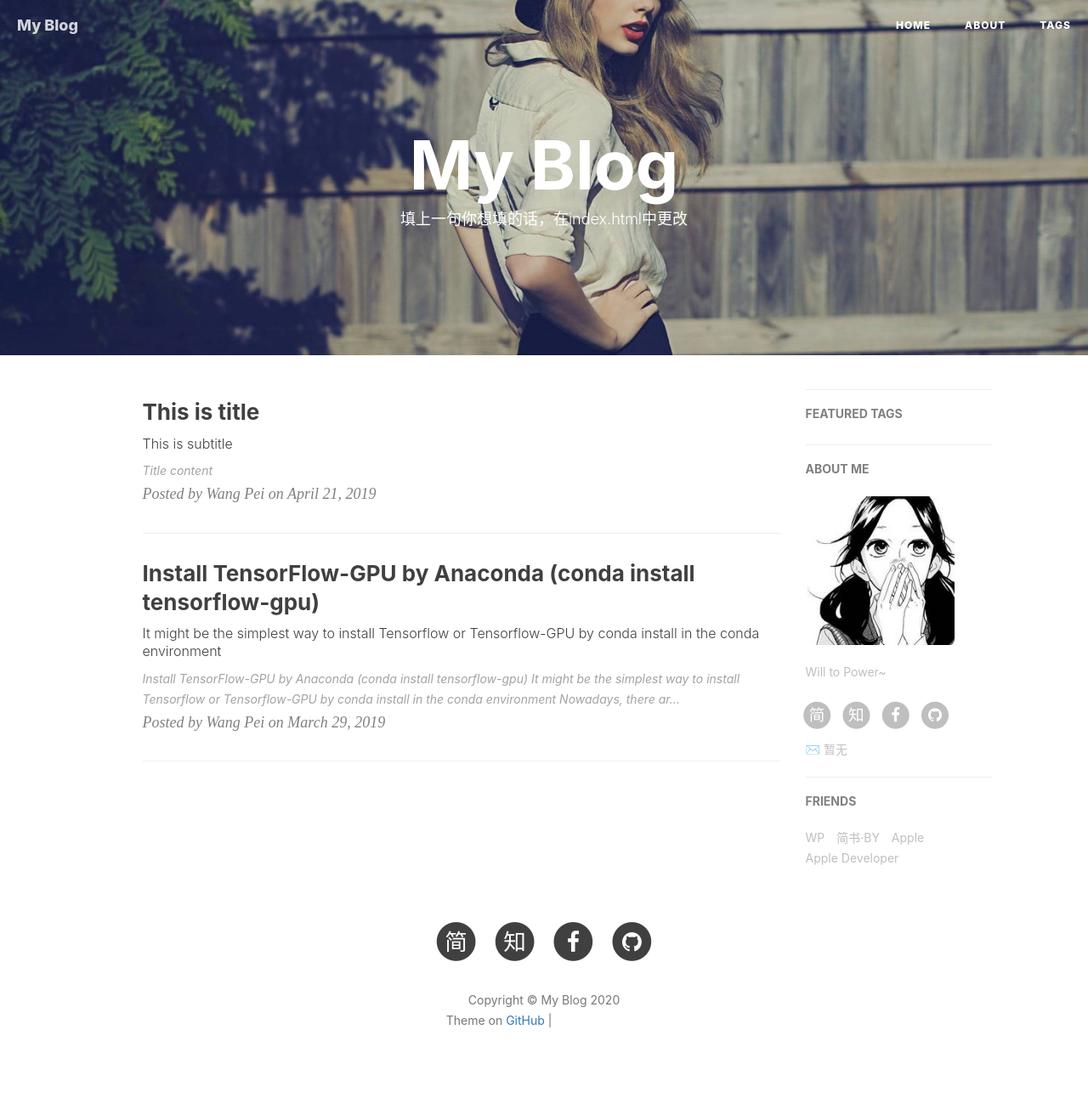
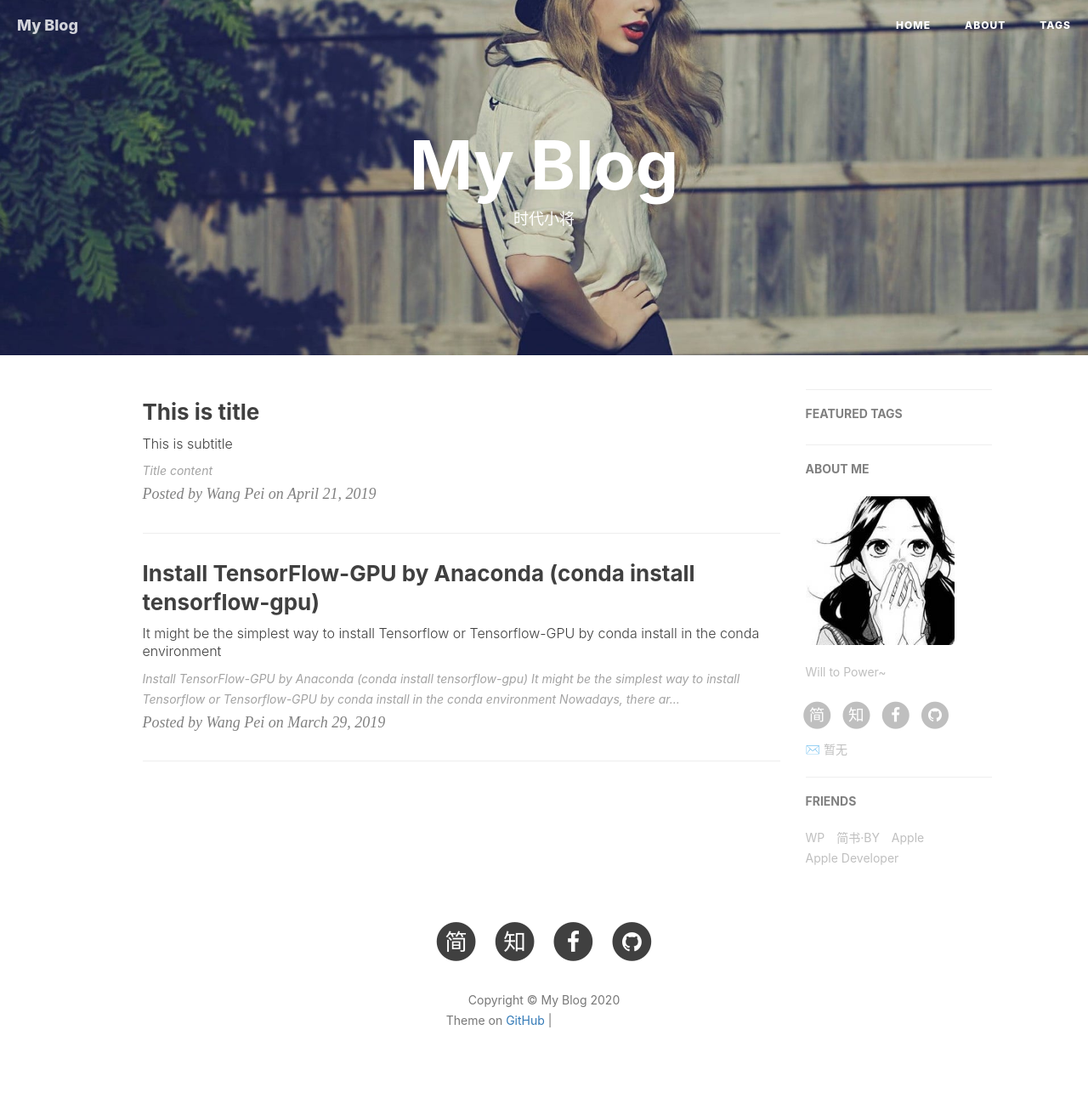
Before and after one commit to mzza/mzza.github.io, a Jekyll site: the page built from index.html, in a window 1280 px wide. Shown: the whole page at 85% size. Built offline with Jekyll 4.4.1, drawn with Linux system fonts in a browser that asks for light colours; nearby versions of some CDN libraries; the list of posts is cut into pages by our own code; comment, search, counter and statistics services are not loaded; grey boxes are pictures that could not be loaded.

Commit message:
Update index.html

```diff
--- a/index.html
+++ b/index.html
@@ -1,6 +1,6 @@
 ---
 layout: page
-description: "填上一句你想填的话，在index.html中更改"
+description: "时代小将"
 ---
 
 {% for post in paginator.posts %}
```
